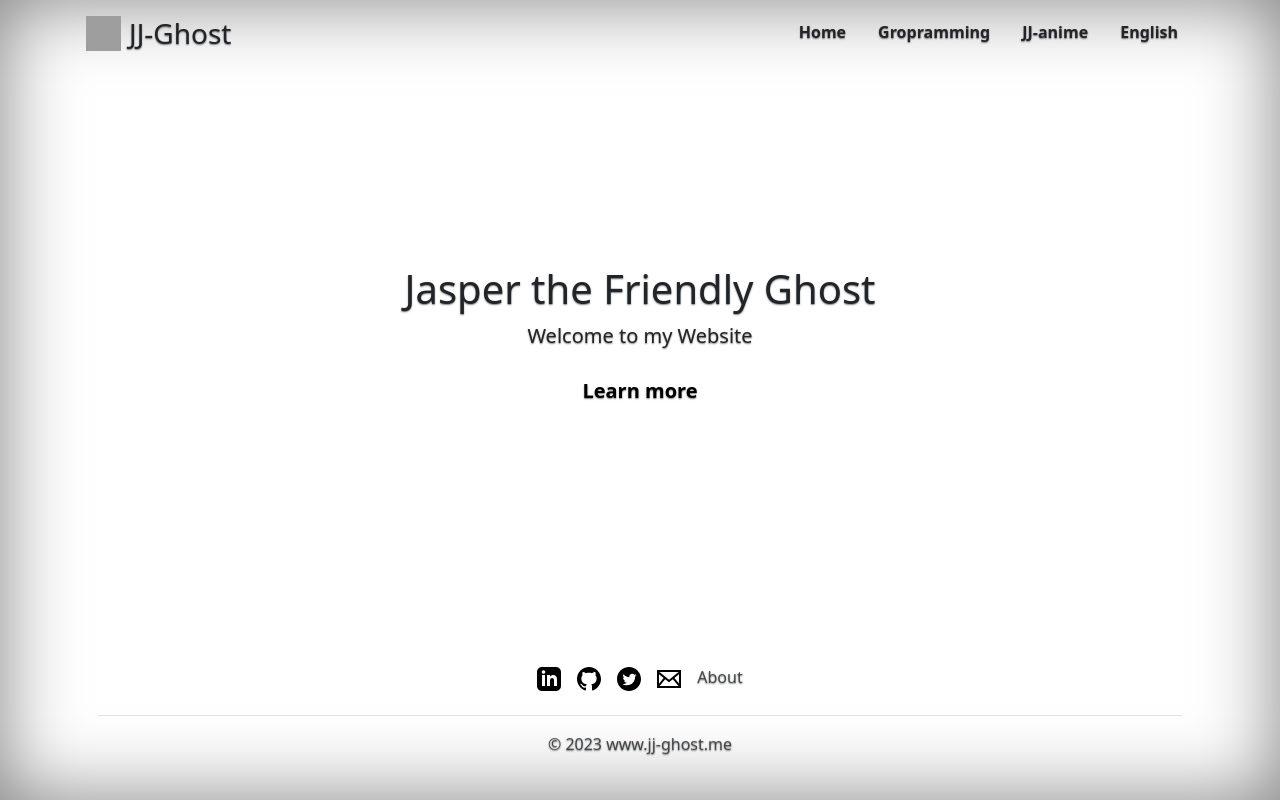
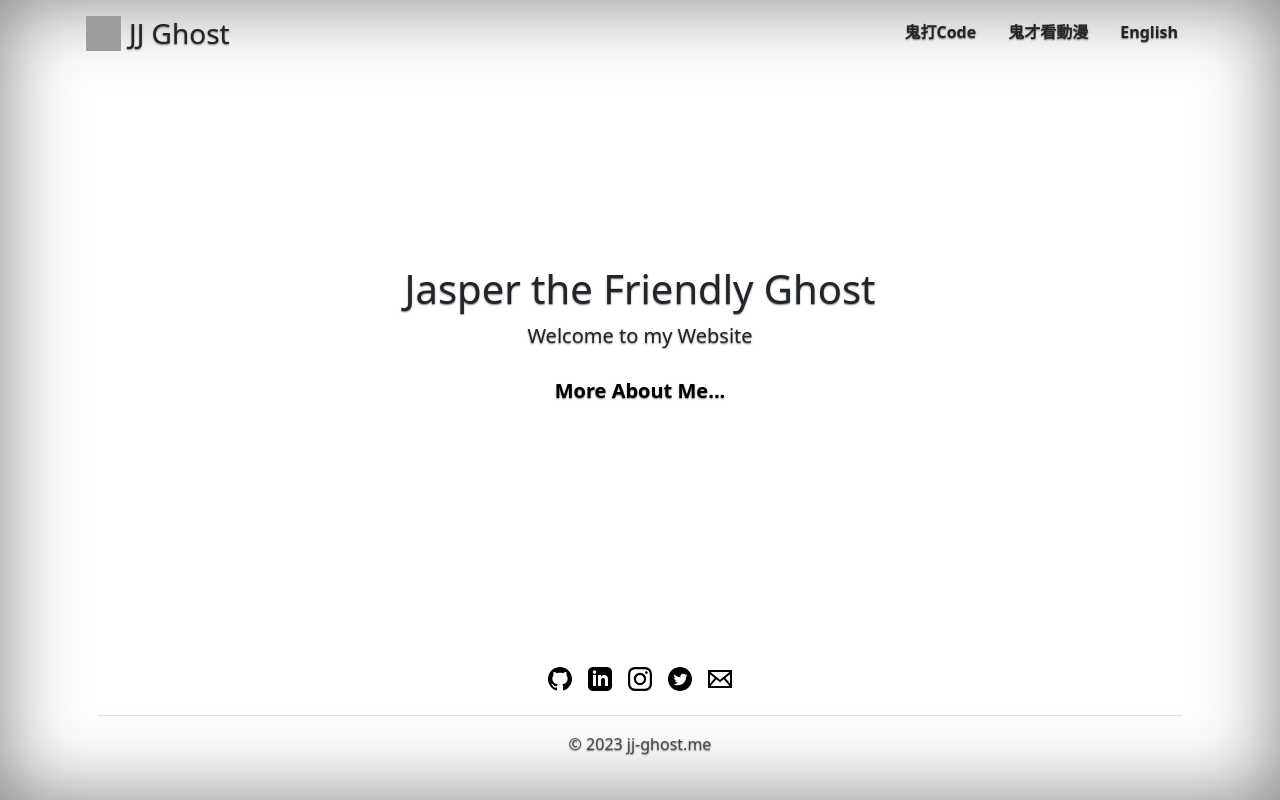
Before and after one commit to jasper-hyj/jj-ghost, a Next.js app: page /zh/ in a window 1280 px wide. Built offline with nearby package versions, Linux system fonts and the light colour scheme; grey boxes are pictures that could not be loaded.

Commit message:
Update language setting, Update Icons

```diff
--- a/src/app/[locale]/dictionaries/en-US.json
+++ b/src/app/[locale]/dictionaries/en-US.json
@@ -1,5 +1,8 @@
 {
 	"nav": {
+		"title": "JJ Ghost",
+		"gropramming": "Gropramming",
+		"anime": "JJ Anime",
 		"c_lang": "中文",
 		"c_lang_link": "/zh/"
 	},
--- a/src/app/[locale]/dictionaries/zh-TW.json
+++ b/src/app/[locale]/dictionaries/zh-TW.json
@@ -1,7 +1,10 @@
 {
-    "nav": {
-        "c_lang": "English",
-        "c_lang_link": "/en/"
-    },
-    "test": "測試"
+	"nav": {
+		"title": "JJ Ghost",
+		"gropramming": "鬼打Code",
+		"anime": "鬼才看動漫",
+		"c_lang": "English",
+		"c_lang_link": "/en/"
+	},
+	"test": "測試"
 }
--- a/src/app/[locale]/layout.tsx
+++ b/src/app/[locale]/layout.tsx
@@ -26,29 +26,22 @@ export default async function RootLayout({
 							>
 								<Icon />
 								<span className="navbar-brand mb-0 h1 fs-3">
-									JJ-Ghost
+									{dict.nav.title}
 								</span>
 							</div>
 						</a>
 						<nav className="nav nav-masthead justify-content-center float-md-end">
 							<a
 								className="nav-link fw-bold py-1 text-dark"
-								aria-current="page"
-								href="#"
+								href="/programming"
 							>
-								Home
+								{dict.nav.gropramming}
 							</a>
 							<a
 								className="nav-link fw-bold py-1 text-dark"
-								href="#"
+								href="/anime"
 							>
-								Gropramming
-							</a>
-							<a
-								className="nav-link fw-bold py-1 text-dark"
-								href="#"
-							>
-								JJ-anime
+								{dict.nav.anime}
 							</a>
 							<a
 								className="nav-link fw-bold py-1 text-dark"
@@ -63,6 +56,24 @@ export default async function RootLayout({
 				<div className="mt-auto container">
 					<footer className="py-1 my-2">
 						<ul className="nav justify-content-center border-bottom pb-3 mb-3">
+							<li className="nav-item">
+								<a
+									id="github-link"
+									href="https://github.com/jasper-hyj"
+									className="nav-link px-2 text-muted"
+									target="_blank"
+									rel="noopener noreferrer"
+								>
+									<svg
+										xmlns="http://www.w3.org/2000/svg"
+										width="24"
+										height="24"
+										viewBox="0 0 24 24"
+									>
+										<path d="M12 0c-6.626 0-12 5.373-12 12 0 5.302 3.438 9.8 8.207 11.387.599.111.793-.261.793-.577v-2.234c-3.338.726-4.033-1.416-4.033-1.416-.546-1.387-1.333-1.756-1.333-1.756-1.089-.745.083-.729.083-.729 1.205.084 1.839 1.237 1.839 1.237 1.07 1.834 2.807 1.304 3.492.997.107-.775.418-1.305.762-1.604-2.665-.305-5.467-1.334-5.467-5.931 0-1.311.469-2.381 1.236-3.221-.124-.303-.535-1.524.117-3.176 0 0 1.008-.322 3.301 1.23.957-.266 1.983-.399 3.003-.404 1.02.005 2.047.138 3.006.404 2.291-1.552 3.297-1.23 3.297-1.23.653 1.653.242 2.874.118 3.176.77.84 1.235 1.911 1.235 3.221 0 4.609-2.807 5.624-5.479 5.921.43.372.823 1.102.823 2.222v3.293c0 .319.192.694.801.576 4.765-1.589 8.199-6.086 8.199-11.386 0-6.627-5.373-12-12-12z" />
+									</svg>
+								</a>
+							</li>
 							<li className="nav-item">
 								<a
 									id="linkedin-link"
@@ -81,10 +92,11 @@ export default async function RootLayout({
 									</svg>
 								</a>
 							</li>
+
 							<li className="nav-item">
 								<a
-									id="github-link"
-									href="https://github.com/jasper-hyj"
+									id="instagram-link"
+									href="https://www.instagram.com/jasper.hyj/"
 									className="nav-link px-2 text-muted"
 									target="_blank"
 									rel="noopener noreferrer"
@@ -95,7 +107,7 @@ export default async function RootLayout({
 										height="24"
 										viewBox="0 0 24 24"
 									>
-										<path d="M12 0c-6.626 0-12 5.373-12 12 0 5.302 3.438 9.8 8.207 11.387.599.111.793-.261.793-.577v-2.234c-3.338.726-4.033-1.416-4.033-1.416-.546-1.387-1.333-1.756-1.333-1.756-1.089-.745.083-.729.083-.729 1.205.084 1.839 1.237 1.839 1.237 1.07 1.834 2.807 1.304 3.492.997.107-.775.418-1.305.762-1.604-2.665-.305-5.467-1.334-5.467-5.931 0-1.311.469-2.381 1.236-3.221-.124-.303-.535-1.524.117-3.176 0 0 1.008-.322 3.301 1.23.957-.266 1.983-.399 3.003-.404 1.02.005 2.047.138 3.006.404 2.291-1.552 3.297-1.23 3.297-1.23.653 1.653.242 2.874.118 3.176.77.84 1.235 1.911 1.235 3.221 0 4.609-2.807 5.624-5.479 5.921.43.372.823 1.102.823 2.222v3.293c0 .319.192.694.801.576 4.765-1.589 8.199-6.086 8.199-11.386 0-6.627-5.373-12-12-12z" />
+										<path d="M12 2.163c3.204 0 3.584.012 4.85.07 3.252.148 4.771 1.691 4.919 4.919.058 1.265.069 1.645.069 4.849 0 3.205-.012 3.584-.069 4.849-.149 3.225-1.664 4.771-4.919 4.919-1.266.058-1.644.07-4.85.07-3.204 0-3.584-.012-4.849-.07-3.26-.149-4.771-1.699-4.919-4.92-.058-1.265-.07-1.644-.07-4.849 0-3.204.013-3.583.07-4.849.149-3.227 1.664-4.771 4.919-4.919 1.266-.057 1.645-.069 4.849-.069zm0-2.163c-3.259 0-3.667.014-4.947.072-4.358.2-6.78 2.618-6.98 6.98-.059 1.281-.073 1.689-.073 4.948 0 3.259.014 3.668.072 4.948.2 4.358 2.618 6.78 6.98 6.98 1.281.058 1.689.072 4.948.072 3.259 0 3.668-.014 4.948-.072 4.354-.2 6.782-2.618 6.979-6.98.059-1.28.073-1.689.073-4.948 0-3.259-.014-3.667-.072-4.947-.196-4.354-2.617-6.78-6.979-6.98-1.281-.059-1.69-.073-4.949-.073zm0 5.838c-3.403 0-6.162 2.759-6.162 6.162s2.759 6.163 6.162 6.163 6.162-2.759 6.162-6.163c0-3.403-2.759-6.162-6.162-6.162zm0 10.162c-2.209 0-4-1.79-4-4 0-2.209 1.791-4 4-4s4 1.791 4 4c0 2.21-1.791 4-4 4zm6.406-11.845c-.796 0-1.441.645-1.441 1.44s.645 1.44 1.441 1.44c.795 0 1.439-.645 1.439-1.44s-.644-1.44-1.439-1.44z" />
 									</svg>
 								</a>
 							</li>
@@ -119,6 +131,7 @@ export default async function RootLayout({
 							</li>
 							<li className="nav-item">
 								<a
+									id="mail-link"
 									href="mailto:jasper.hyj@gmail.com"
 									className="nav-link px-2 text-muted"
 									target="_blank"
@@ -134,19 +147,9 @@ export default async function RootLayout({
 									</svg>
 								</a>
 							</li>
-							<li className="nav-item">
-								<a
-									href="#"
-									className="nav-link px-2 text-muted"
-									target="_blank"
-									rel="noopener noreferrer"
-								>
-									About
-								</a>
-							</li>
 						</ul>
 						<p className="text-center text-muted">
-							© 2023 www.jj-ghost.me
+							© 2023 jj-ghost.me
 						</p>
 					</footer>
 				</div>
--- a/src/app/[locale]/page.tsx
+++ b/src/app/[locale]/page.tsx
@@ -19,7 +19,7 @@ export default async function Page({ params }: { params: { locale: string } }) {
 					href="#"
 					className="btn btn-lg btn-light fw-bold border-white bg-white"
 				>
-					Learn more
+					More About Me...
 				</a>
 			</p>
 		</main>
```
Lines whose indentation alone changed are shown as unchanged.
